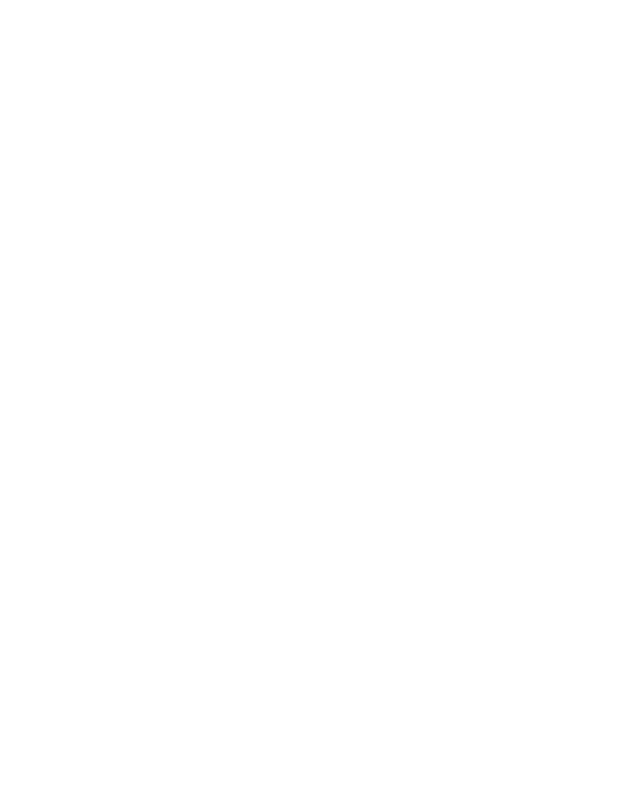
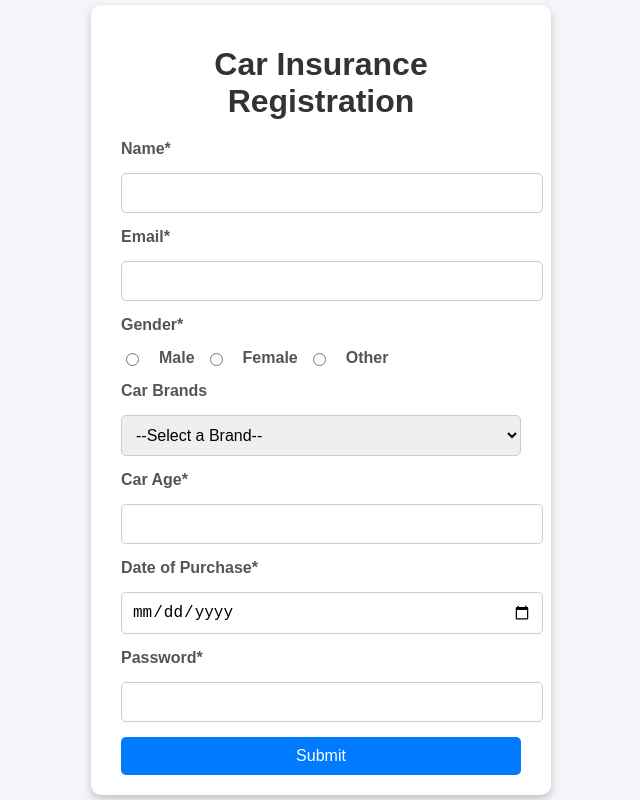
Before and after one commit to acciojob/car-insurance-form-Mrpatel2319, a website: page main.html in a window 1280 px wide. Shown: the whole page, without its empty margins (319-959 px from the left). Drawn offline with Linux system fonts and the light colour scheme.

Commit message:
created a submission

```diff
--- a/main.html
+++ b/main.html
@@ -1,16 +1,120 @@
 <!DOCTYPE html>
+<html lang="en">
+<head>
+    <meta charset="UTF-8">
+    <meta name="viewport" content="width=device-width, initial-scale=1.0">
+    <title>Car Insurance Registration</title>
+    <style>
+        body {
+            font-family: Arial, sans-serif;
+            background-color: #f4f4f9;
+            margin: 0;
+            padding: 0;
+            display: flex;
+            justify-content: center;
+            align-items: center;
+            height: 100vh;
+        }
 
-<html>
+        .form-container {
+            background: #fff;
+            padding: 20px 30px;
+            border-radius: 10px;
+            box-shadow: 0 4px 8px rgba(0, 0, 0, 0.2);
+            width: 100%;
+            max-width: 400px;
+        }
 
-<head>
-	<link rel="stylesheet" href="styles.css">
+        h1 {
+            text-align: center;
+            margin-bottom: 20px;
+            color: #333;
+        }
+
+        form {
+            display: flex;
+            flex-direction: column;
+            gap: 15px;
+        }
+
+        label {
+            font-weight: bold;
+            color: #555;
+        }
+
+        input, select, button {
+            width: 100%;
+            padding: 10px;
+            font-size: 16px;
+            border: 1px solid #ccc;
+            border-radius: 5px;
+        }
+
+        input[type="radio"] {
+            width: auto;
+            margin-right: 10px;
+        }
+
+        .gender-group {
+            display: flex;
+            align-items: center;
+            gap: 10px;
+        }
+
+        button {
+            background-color: #007bff;
+            color: white;
+            border: none;
+            cursor: pointer;
+            transition: background-color 0.3s ease;
+        }
+
+        button:hover {
+            background-color: #0056b3;
+        }
+    </style>
 </head>
+<body>
+    <div class="form-container">
+        <h1>Car Insurance Registration</h1>
+        <form action="#" method="POST">
+            <label for="name">Name*</label>
+            <input type="text" id="name" name="name" required>
 
-<body>
-	<!-- the entire body must be written by student -->
-    <script type="text/javascript" src="./script.js">
-</script>
+            <label for="email">Email*</label>
+            <input type="email" id="email" name="email" required>
 
+            <label>Gender*</label>
+            <div class="gender-group">
+                <input type="radio" id="male" name="gender" value="Male" required>
+                <label for="male">Male</label>
+
+                <input type="radio" id="female" name="gender" value="Female" required>
+                <label for="female">Female</label>
+
+                <input type="radio" id="other" name="gender" value="Other" required>
+                <label for="other">Other</label>
+            </div>
+
+            <label for="cars">Car Brands</label>
+            <select id="cars" name="cars">
+                <option value="">--Select a Brand--</option>
+                <option value="BMW">BMW</option>
+                <option value="Audi">Audi</option>
+                <option value="Mercedez">Mercedez</option>
+            </select>
+
+            <label for="carage">Car Age*</label>
+            <input type="number" id="carage" name="carage" required>
+
+            <label for="dop">Date of Purchase*</label>
+            <input type="date" id="dop" name="dop" required>
+
+            <label for="password">Password*</label>
+            <input type="password" id="password" name="password" required>
+
+            <button type="submit">Submit</button>
+        </form>
+    </div>
 </body>
-
 </html>
```
